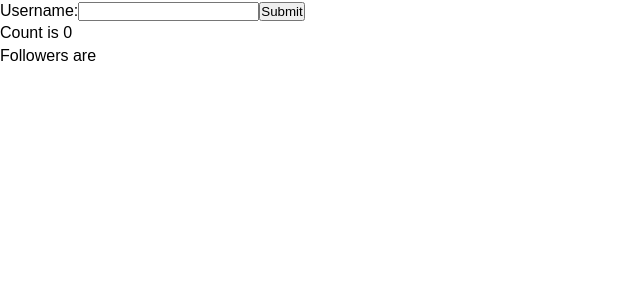
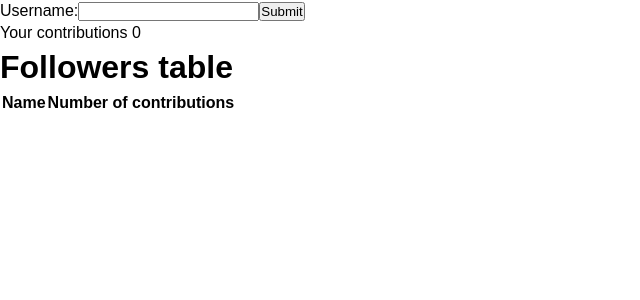
Before and after one commit to akshat2610/github-social, a React (Create React App) app: page / in a window 1280 px wide. Shown: the top 300 px of the page, without its empty margins (0-640 px from the left). Built offline with nearby package versions, Linux system fonts and the light colour scheme.

Commit message:
Added contributions table

```diff
--- a/src/App.js
+++ b/src/App.js
@@ -8,29 +8,19 @@ import Follower from "./components/follower/Follower";
 function App() {
   const [count, setCount] = useState(0);
   const [followers, setFollowers] = useState([]);
+  const [isLoading, setLoading] = useState(false);
 
-  function comparator(a, b){
-    if (a.contribCount < b.contribCount){
-      return 1;
-    }
-    else if (a.contribCount > b.contribCount){
-      return -1;
-    }
-    else return 0;
-  }
-
-  useEffect(() => {
-    followers.sort(comparator)
-  }, [followers]);
 
 
     return (
       <div>
-        <Form setCount={setCount} setFollowers={setFollowers}/>
+        <Form setCount={setCount} setFollowers={setFollowers} setLoading={setLoading}/>
         <Counter count={count}/>
         <Follower followers={followers}/>
       </div>
     );
 }
 
+
+
 export default App;
--- a/src/components/counter/Counter.js
+++ b/src/components/counter/Counter.js
@@ -2,6 +2,6 @@ import React, {useState} from "react";
 
 export default function Counter({count}){
   return (
-    <p> Count is {count} </p>
+    <p> Your contributions {count} </p>
   );
 }
--- a/src/components/follower/Follower.js
+++ b/src/components/follower/Follower.js
@@ -2,17 +2,26 @@ import React, {useState} from "react";
 
 export default function Follower({followers}){
   return(
-    <div>
-      <p> Followers are </p>
-      <ul>
-          {followers.map((follower) => {
-            return (
-              <li>
-                {follower.name} has {follower.contribCount} contributions this year
-              </li>
-            );
-          })}
-      </ul>
-    </div>
+    <div className="container">
+            <h1>Followers table</h1>
+            <table>
+                <thead>
+                <tr>
+                    <th>Name</th>
+                    <th>Number of contributions</th>
+                </tr>
+                </thead>
+                <tbody>
+                    {
+                        followers.map((follower) => (
+                            <tr>
+                                <td>{follower.name}</td>
+                                <td>{follower.contribCount}</td>
+                            </tr>
+                        ))
+                    }
+                </tbody>
+            </table>
+        </div>
   );
 }
--- a/src/components/form/Form.js
+++ b/src/components/form/Form.js
@@ -1,6 +1,6 @@
 import React, { useState } from "react";
 
-export default function Form({setCount, setFollowers}){
+export default function Form({setCount, setFollowers, setLoading}){
   const [username, setName] = useState("");
 
   const  handleSubmit = (evt) => {
@@ -11,10 +11,9 @@ export default function Form({setCount, setFollowers}){
       setCount(res.data.user.contributionsCollection.contributionCalendar.totalContributions)});
 
     setFollowers([]);
-
+    const followers = [];
     getFollowers(username)
     .then(res => {
-      const followers = [];
       for (let i = 0; i < res.length; i++){
         const follower = {name: '', contribCount: 0};
         follower.name = res[i].login;
@@ -22,12 +21,17 @@ export default function Form({setCount, setFollowers}){
         getContributions("58c5a09b27ac1eea40d75f849ae9e7cf548741ec", follower.name)
         .then(res => {
           follower.contribCount = res.data.user.contributionsCollection.contributionCalendar.totalContributions;
+          console.log("Adding " + follower.name + " to followers");
           followers.push(follower);
         });
+
       }
-      console.log(followers);
+    });
+
+    const timer = setTimeout(() => {
+      followers.sort(comparator);
       setFollowers(followers);
-    })
+    }, 2000);
 
   }
 
@@ -60,6 +64,16 @@ async function getFollowers(username) {
     return data;
 }
 
+function comparator(a, b){
+  if (a.contribCount < b.contribCount){
+    return 1;
+  }
+  else if (a.contribCount > b.contribCount){
+    return -1;
+  }
+  else return 0;
+}
+
 return (
     <form onSubmit={handleSubmit}>
       <label>
```
